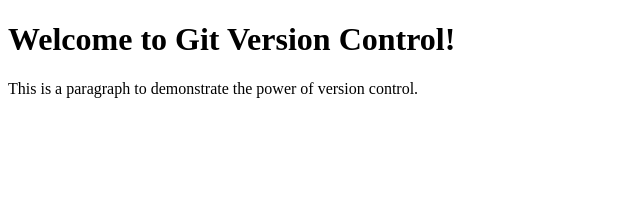
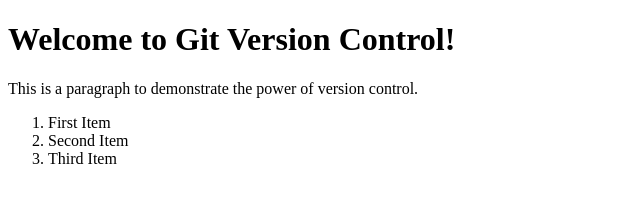
Before and after one commit to RatSwimmer/AN32-Ponteres-MA1, a plain HTML site: page index.html in a window 1280 px wide. Shown: the whole page, without its empty margins (0-640 px from the left). Drawn offline with Linux system fonts and the light colour scheme.

Commit message:
Commit 3: Add ordered list

```diff
--- a/index.html
+++ b/index.html
@@ -12,5 +12,16 @@
         <p>
             This is a paragraph to demonstrate the power of version control.
         </p>
+        <ol>
+            <li>
+                First Item
+            </li>
+            <li>
+                Second Item
+            </li>
+            <li>
+                Third Item
+            </li>
+        </ol>
     </body>
 </html>
```
